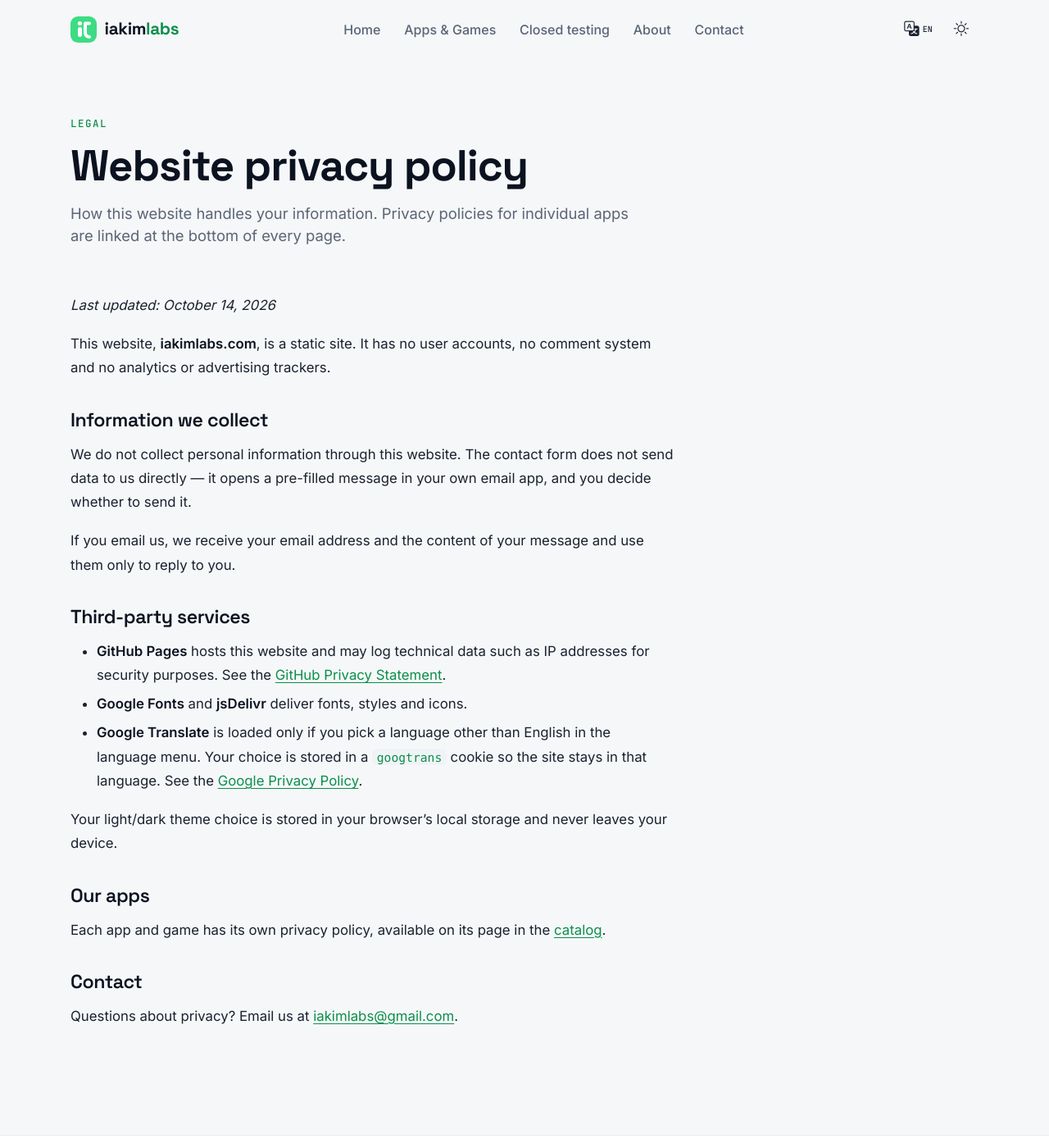
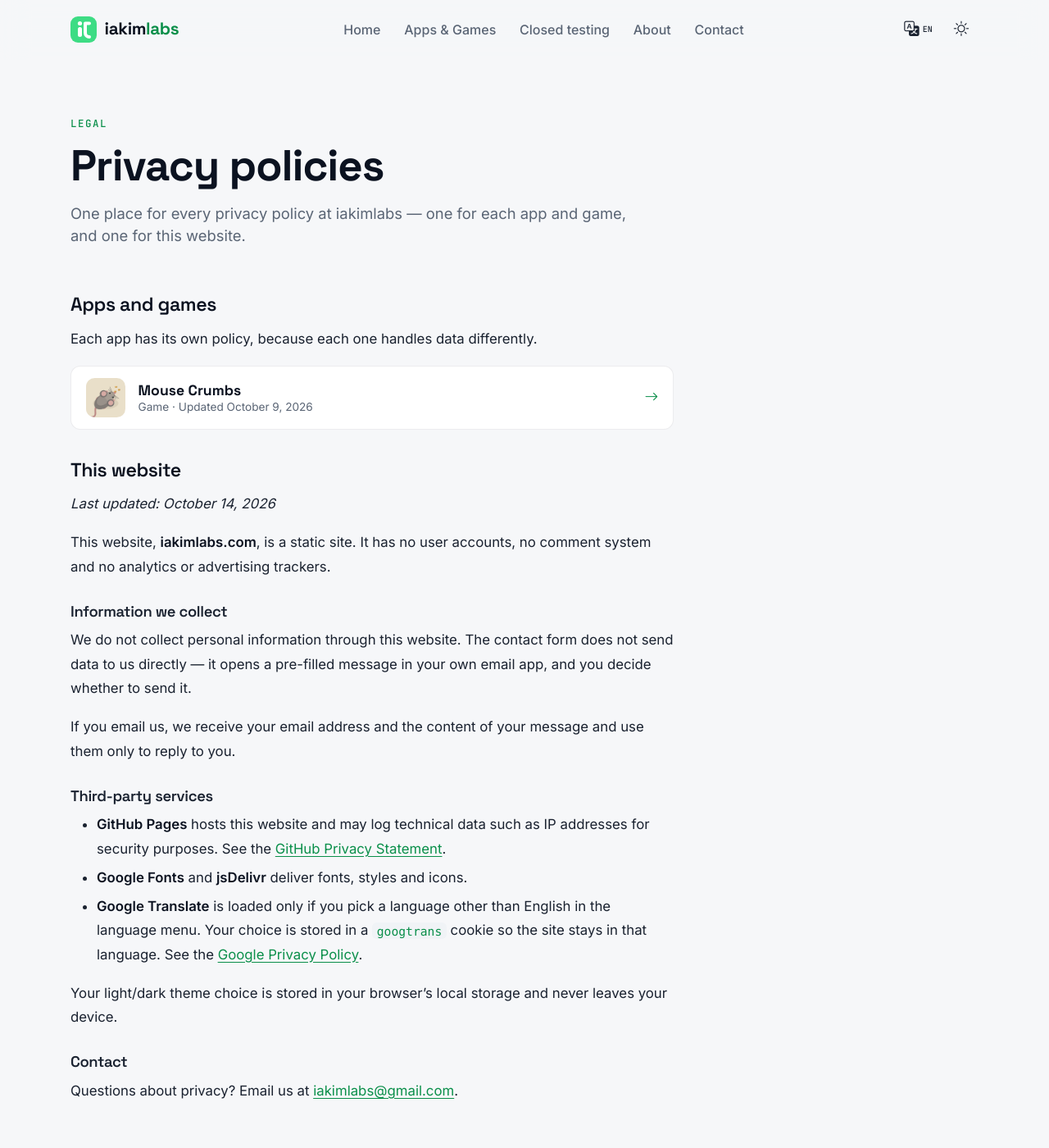
Before and after one commit to iakimlabs/iakimlabs.github.io, a Jekyll site: the page built from privacy.md, in a window 1280 px wide and 1400 px high. Shown: the whole window at 82% size. Built offline with Jekyll 4.4.1, drawn with Linux system fonts in a browser that asks for light colours; some of the changed text lies outside the part shown.

Commit message:
Privacy hub: list all app policies on /privacy/ plus website policy
Co-Authored-By: Claude Sonnet 5.5 <noreply@anthropic.com>
Claude-Session: https://claude.ai/code/session_0166y8BgE3d5ShrLBXU53SdE

```diff
--- a/_includes/footer.html
+++ b/_includes/footer.html
@@ -18,7 +18,7 @@
       <div class="col-6 col-lg-2">
         <h2 class="footer-title">Legal</h2>
         <ul class="list-unstyled footer-links">
-          <li><a href="{{ '/privacy/' | relative_url }}">Website privacy</a></li>
+          <li><a href="{{ '/privacy/' | relative_url }}">All privacy policies</a></li>
           {% assign apps_sorted = site.apps | sort: 'order' %}
           {% for a in apps_sorted %}
           <li><a href="{{ a.url | append: 'privacy/' | relative_url }}"><span class="notranslate" translate="no">{{ a.title }}</span> privacy</a></li>
--- a/assets/css/main.css
+++ b/assets/css/main.css
@@ -550,3 +550,17 @@ font[style] { background: none !important; box-shadow: none !important; }
 @media (prefers-reduced-motion: reduce) {
   *, *::before, *::after { animation: none !important; transition: none !important; }
 }
+
+/* ─── Privacy policy index ─────────────────────────────── */
+.policy-list { display: grid; gap: .75rem; margin: 1rem 0 2rem; }
+.policy-item {
+  display: flex; align-items: center; gap: 1rem; padding: .9rem 1.1rem;
+  border-radius: var(--radius-sm); background: var(--surface); border: 1px solid var(--line);
+  text-decoration: none; color: inherit; transition: border-color .2s, transform .2s;
+}
+.policy-item:hover { border-color: color-mix(in srgb, var(--brand) 45%, var(--line)); color: inherit; transform: translateX(3px); }
+.policy-item img { border-radius: 22%; flex: none; }
+.policy-item__text { display: flex; flex-direction: column; flex: 1; line-height: 1.3; }
+.policy-item__text b { color: var(--bs-emphasis-color); font-family: var(--font-display); font-size: 1.1rem; }
+.policy-item__text small { color: var(--bs-secondary-color); font-size: .85rem; }
+.policy-item > i { color: var(--brand-ink); }
--- a/privacy.md
+++ b/privacy.md
@@ -1,17 +1,37 @@
 ---
 layout: page
-title: Website privacy policy
+title: Privacy policies
 eyebrow: Legal
-lead: How this website handles your information. Privacy policies for individual apps are linked at the bottom of every page.
+lead: One place for every privacy policy at iakimlabs — one for each app and game, and one for this website.
 permalink: /privacy/
 ---
+
+## Apps and games
+
+Each app has its own policy, because each one handles data differently.
+
+<div class="policy-list">
+{% assign policy_apps = site.apps | sort: 'order' %}
+{% for a in policy_apps %}
+  <a class="policy-item" href="{{ a.url | append: 'privacy/' | relative_url }}">
+    <img src="{{ a.icon | relative_url }}" alt="" width="48" height="48" loading="lazy">
+    <span class="policy-item__text">
+      <b class="notranslate" translate="no">{{ a.title }}</b>
+      <small>{% if a.type == 'game' %}Game{% else %}App{% endif %} · Updated {{ a.privacy.updated | default: a.updated | date: '%B %-d, %Y' }}</small>
+    </span>
+    <i class="bi bi-arrow-right"></i>
+  </a>
+{% endfor %}
+</div>
+
+## This website
 
 *Last updated: October 14, 2026*
 
 This website, **iakimlabs.com**, is a static site. It has no user accounts, no
 comment system and no analytics or advertising trackers.
 
-## Information we collect
+### Information we collect
 
 We do not collect personal information through this website. The contact form
 does not send data to us directly — it opens a pre-filled message in your own
@@ -20,7 +40,7 @@ email app, and you decide whether to send it.
 If you email us, we receive your email address and the content of your message
 and use them only to reply to you.
 
-## Third-party services
+### Third-party services
 
 - **GitHub Pages** hosts this website and may log technical data such as IP
   addresses for security purposes. See the
@@ -34,11 +54,6 @@ and use them only to reply to you.
 Your light/dark theme choice is stored in your browser's local storage and
 never leaves your device.
 
-## Our apps
-
-Each app and game has its own privacy policy, available on its page in the
-[catalog](/apps/).
-
-## Contact
+### Contact
 
 Questions about privacy? Email us at [iakimlabs@gmail.com](mailto:iakimlabs@gmail.com).
```
